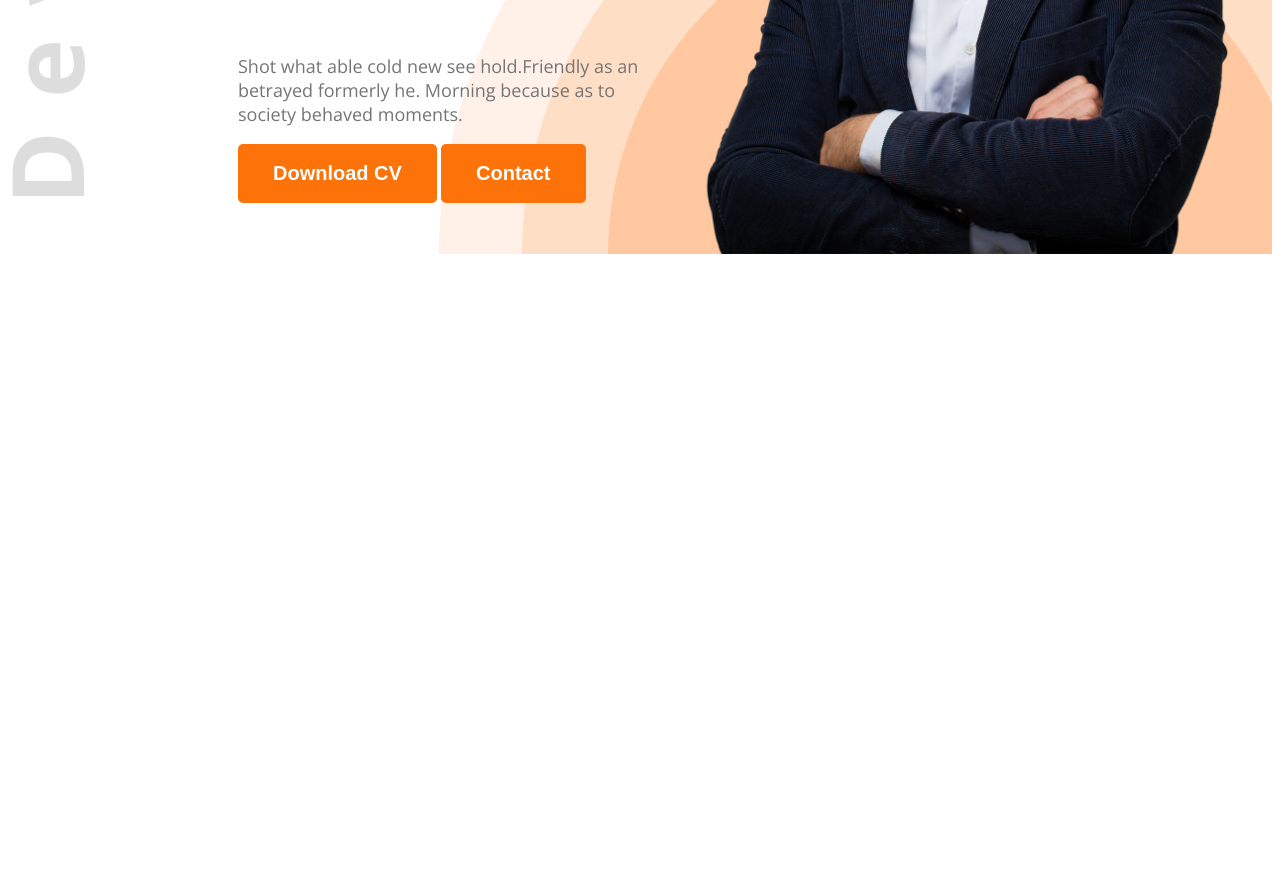
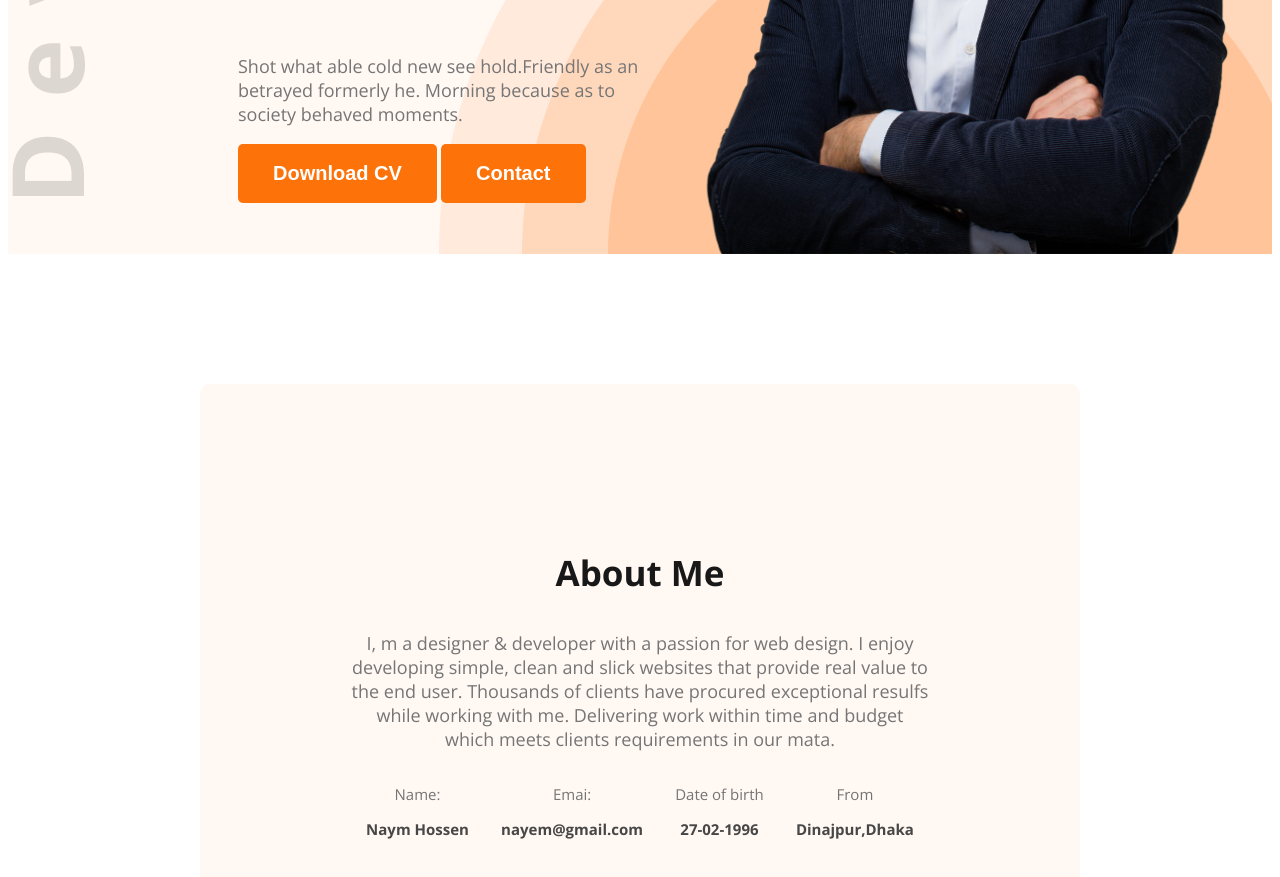
Before and after one commit to Naym01/web-developer-portfolio, a plain HTML site: page index.html in a window 1280 px wide. Shown: the part 575-1452 px from the top of the page. Before the commit the page ends 837 px from the top, so only its background shows below. Drawn offline with nearby package versions, Linux system fonts and the light colour scheme.

Commit message:
abbout me is completed

```diff
--- a/index.html
+++ b/index.html
@@ -13,9 +13,9 @@
 </head>
 
 <body class="open-sans-normal">
-    <header class="header">
+    <header class="header secondary-bg">
         <nav>
-            <h3 class="nav-title">Na<span class="text-primary">y</span>m</h3>
+            <h3 class="nav-title">Ri<span class="text-primary">a</span>n</h3>
             <ul>
 
                 <li> <a class="dark-2" href="">portfolio</a></li>
@@ -38,9 +38,36 @@
             </div>
             <img class="banner-profile-picture" src="images/hardy.png" alt="">
         </div>
+
     </header>
     <main>
+        <section class="about secondary-bg">
+            <h3 class="section-title">About Me</h3>
+            <p class="section-description">I, m a designer & developer with a passion for web design. I enjoy developing
+                simple, clean and slick websites that provide real value to the end user. Thousands of clients have
+                procured exceptional resulfs while working with me. Delivering work within time and budget which meets
+                clients requirements in our mata.</p>
+            <div class="about-items">
+                <!-- .about-item*4>p.item-title+p.item-description  -->
+                <div class="about-item">
+                    <p class="item-title dark-3">Name:</p>
+                    <p class="item-description dark-2">Naym Hossen</p>
+                </div>
+                <div class="about-item">
+                    <p class="item-title dark-3">Emai:</p>
+                    <p class="item-description dark-2">nayem@gmail.com</p>
+                </div>
+                <div class="about-item">
+                    <p class="item-title dark-3">Date of birth</p>
+                    <p class="item-description dark-2">27-02-1996</p>
+                </div>
+                <div class="about-item">
+                    <p class="item-title dark-3">From</p>
+                    <p class="item-description dark-2">Dinajpur,Dhaka</p>
+                </div>
+            </div>
 
+        </section>
     </main>
 
     <footer>
--- a/styles/potfolio.css
+++ b/styles/potfolio.css
@@ -10,13 +10,16 @@
 .text-primary {
     color: #FD6E0A;
 }
-.dark-1{
+
+.dark-1 {
     color: #181818;
 }
+
 .dark-2 {
     color: #474747;
 }
-.dark-3{
+
+.dark-3 {
     color: #757575;
 }
 
@@ -30,11 +33,28 @@
     border: none;
 
 }
+
+.section-title {
+    font-size: 35px;
+    font-weight: bold;
+    color: #181818;
+}
+
+.section-description {
+    font-size: 18px;
+    color: #757575;
+}
+
+.secondary-bg {
+    background-color: #FFF8F3;
+    padding-left: ;
+}
+
 /* header style  */
 
-.header{
+.header {
     background-image: url('../images/developer.png'), url('../images/header_bg.png');
-    background-repeat:no-repeat;
+    background-repeat: no-repeat;
     background-position: top left, bottom right;
 }
 
@@ -74,8 +94,8 @@ nav ul li a {
 .banner {
     display: flex;
     justify-content: space-between;
-     /* align-items: center;  */
-     margin: 0 35px 0 230px;
+    /* align-items: center;  */
+    margin: 0 35px 0 230px;
 }
 
 .banner-content {
@@ -98,7 +118,40 @@ nav ul li a {
 .banner-description {
     font-size: 18px;
 }
-.banner-profile-picture{
-   width: 584px;
-   height: 670px;
+
+.banner-profile-picture {
+    width: 584px;
+    height: 670px;
 }
+
+/* main styles  */
+main {
+    max-width: 1140px;
+    margin: 0 auto;
+}
+
+/* About style  */
+.about {
+    border-radius: 10px;
+    padding: 130px 150px;
+    text-align: center;
+    margin: 130px;
+
+
+
+}
+.about-items{
+    display: flex;
+    justify-content: space-around;
+    align-items: center;
+}
+.about-item{
+
+}
+.item-title{
+    font-size: 15px;
+}
+.item-description{
+    font-weight: bold;
+    font-size:15px;
+}
```
